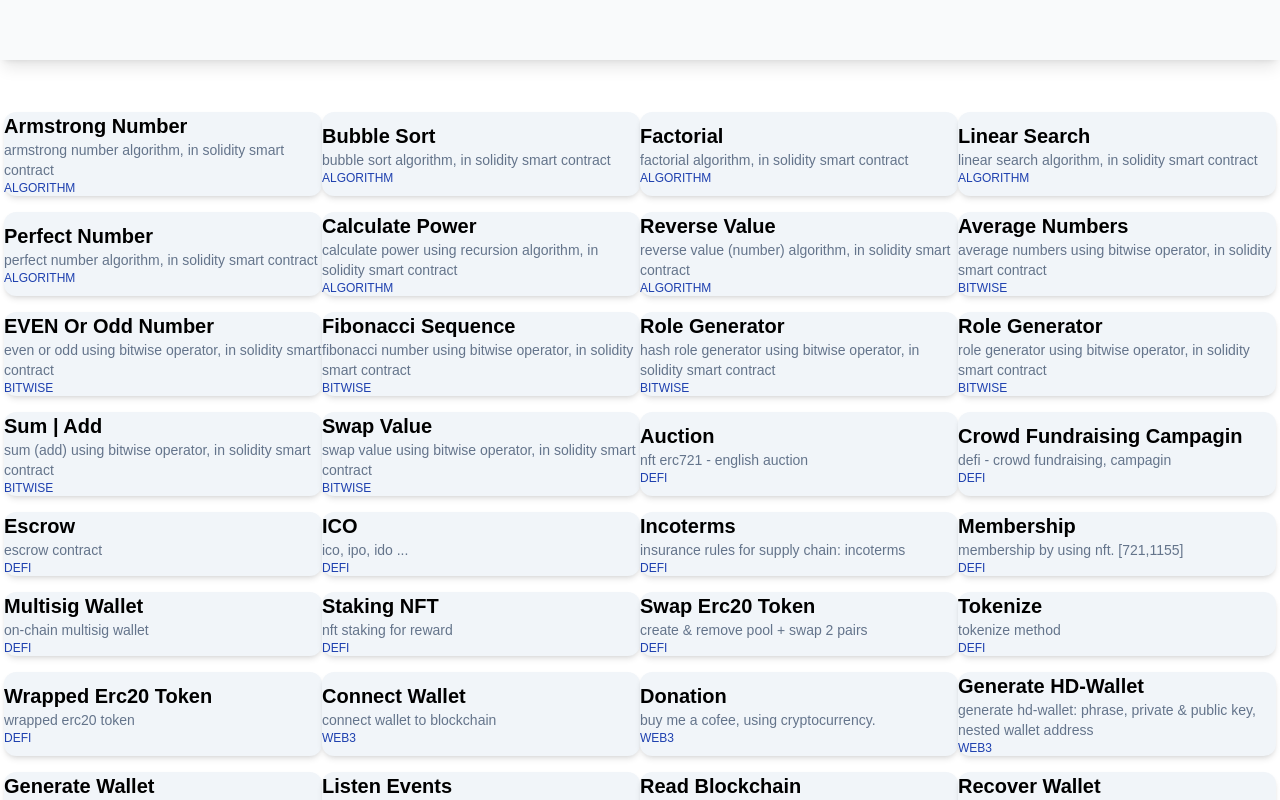
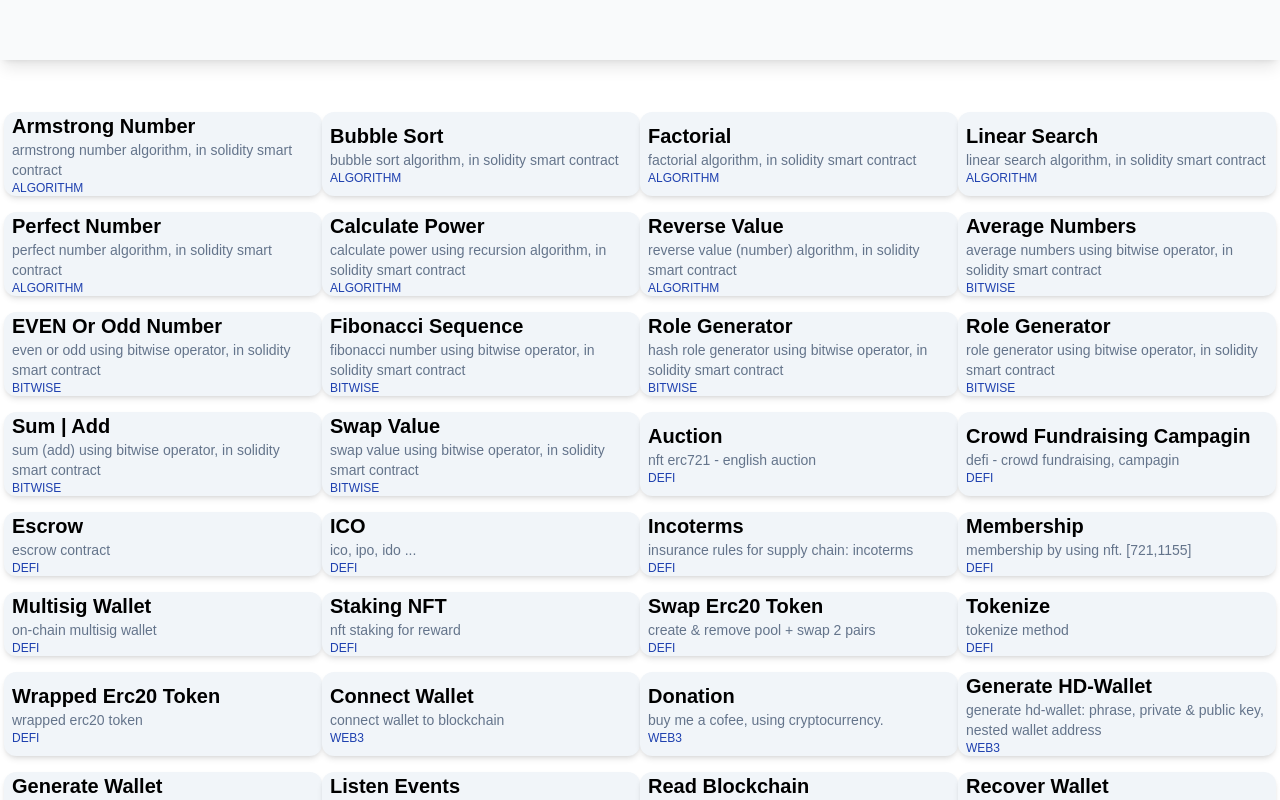
Before and after one commit to mosi-arch/blog, a Next.js app: page / in a window 1280 px wide. Shown: the top 800 px of the page. Built offline with nearby package versions, Linux system fonts and the light colour scheme.

Commit message:
Update index.js

```diff
--- a/pages/index.js
+++ b/pages/index.js
@@ -35,7 +35,7 @@ export default function Home({ posts }) {
               <Head>
                 <title>Sol Blog</title>
               </Head>
-              <div>
+              <div className='mx-2'>
                 <Link href={`/post/${slug}`}>
                   <a>
                     <h1 className='text-xl font-semibold capitalize text-black hover:text-blue-900'>{frontmatter.title}</h1>
```
